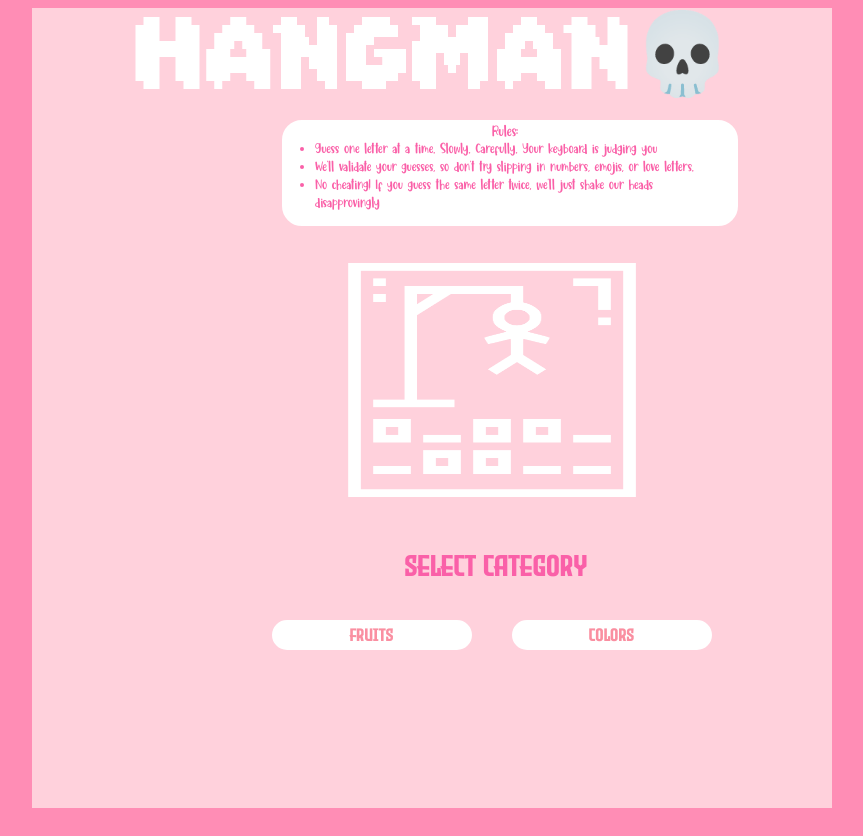
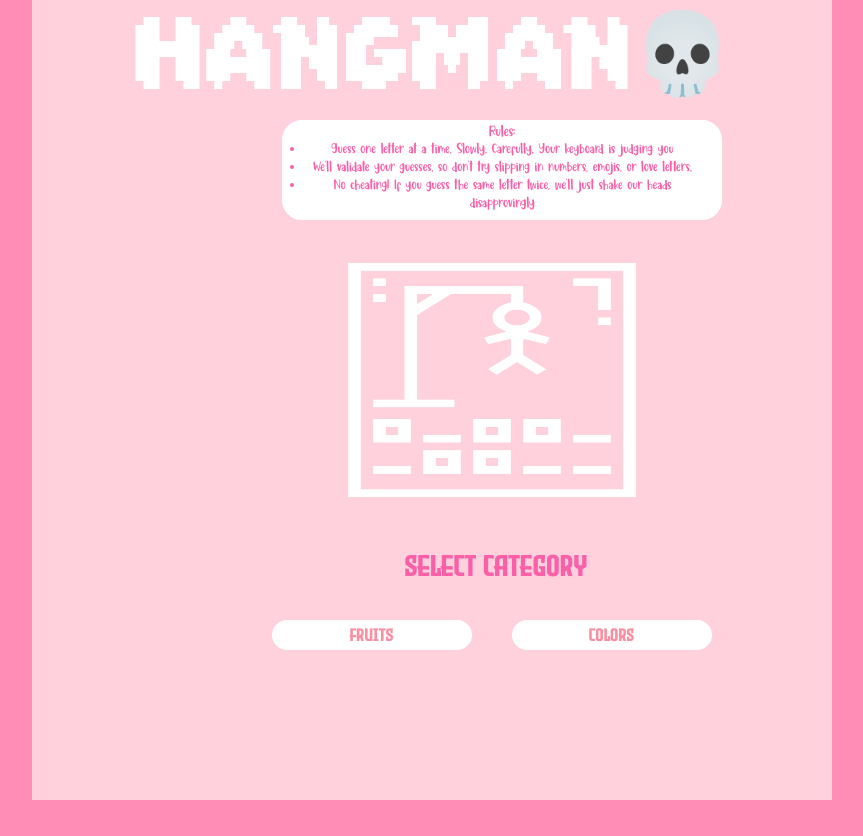
Before and after one commit to JanaHazem12/ITI_JavaScript, a plain HTML site: page LAB 3 - Hangman/index.html in a window 1280 px wide. Shown: the whole page, without its empty margins (208-1071 px from the left). Drawn offline with Linux system fonts and the light colour scheme.

Commit message:
LAB 3 Modification

```diff
--- a/LAB 3 - Hangman/hangmanStyle.css
+++ b/LAB 3 - Hangman/hangmanStyle.css
@@ -1,5 +1,15 @@
 body{
     background-color: #FF8DB5;
+}
+
+* {
+    margin: 0;
+    padding: 0;
+    box-sizing: border-box;
+}
+
+html, body {
+    height: 100%;
 }
 
 .bigDiv{
@@ -7,6 +17,11 @@ body{
     height: 800px;
     background-color:#FFD1DC;
     margin: auto;
+}
+
+#listitem1, #listitem2, #listitem3{
+    padding-right: 25px;
+    margin-left: 20px;
 }
 
 @font-face {
@@ -41,7 +56,7 @@ body{
     left: 425px; */
     top: 120px;
     left: 490px;
-    padding-right: 10px;
+    /* padding-right: 10px; */
     color: white;
     font-size: 18px;
     font-family: NewRulesFont;
@@ -50,7 +65,7 @@ body{
 
 #bigRulesText{
     color: rgb(250, 96, 168);
-    top: 110px;
+    /* top: 110px; */
     left: 500px;
     font-size: 13px;
 }
@@ -67,13 +82,13 @@ body{
 .rulesText{
     width: 440px;
     height: 100px;
-    position: absolute;
+    /* position: absolute; */
     font-size: 12px;
     /* top: 15px; */
     /* top: 0px; */
-    top: 5px;
-    right: 20px;
-    text-align: left;
+    /* top: 5px; */
+    /* right: 50px; */
+    text-align: center;
     font-family: NewRulesFont;
     color: rgb(250, 96, 168);
     margin-bottom: 10px;
```
